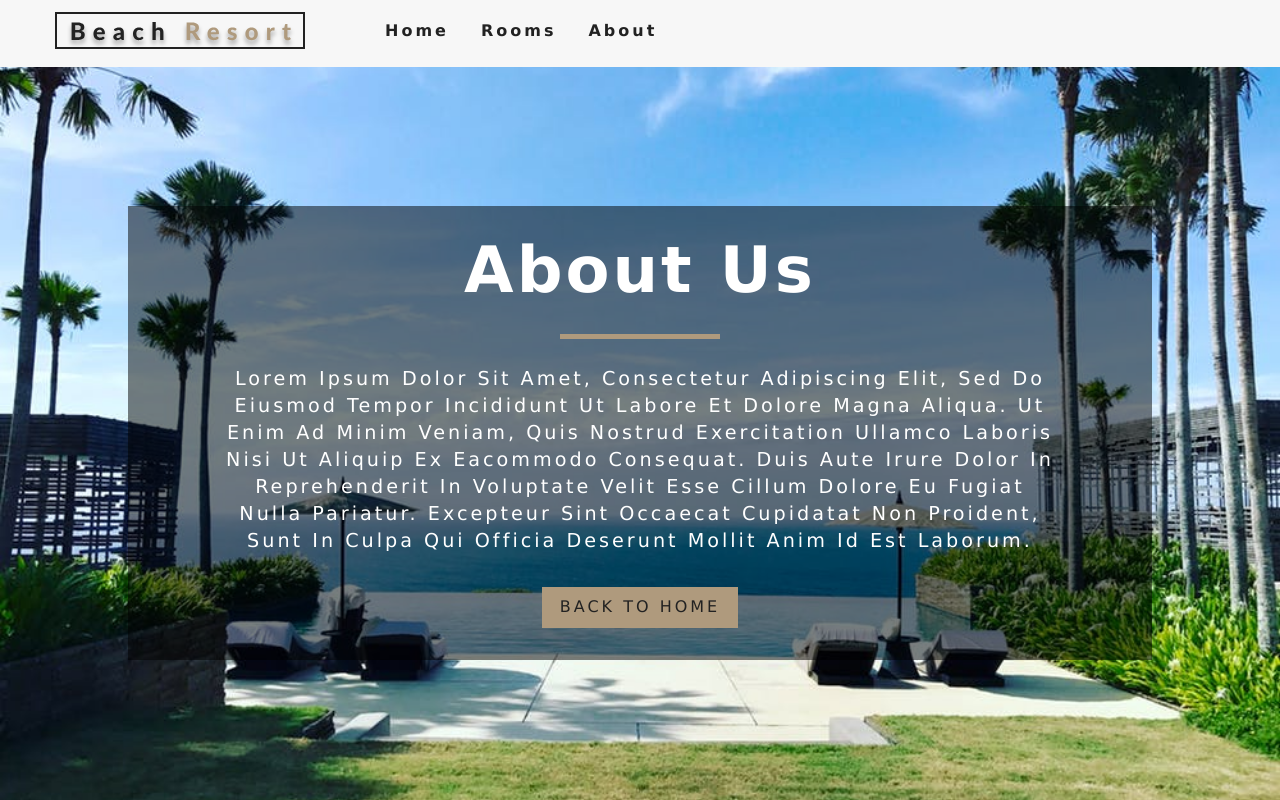
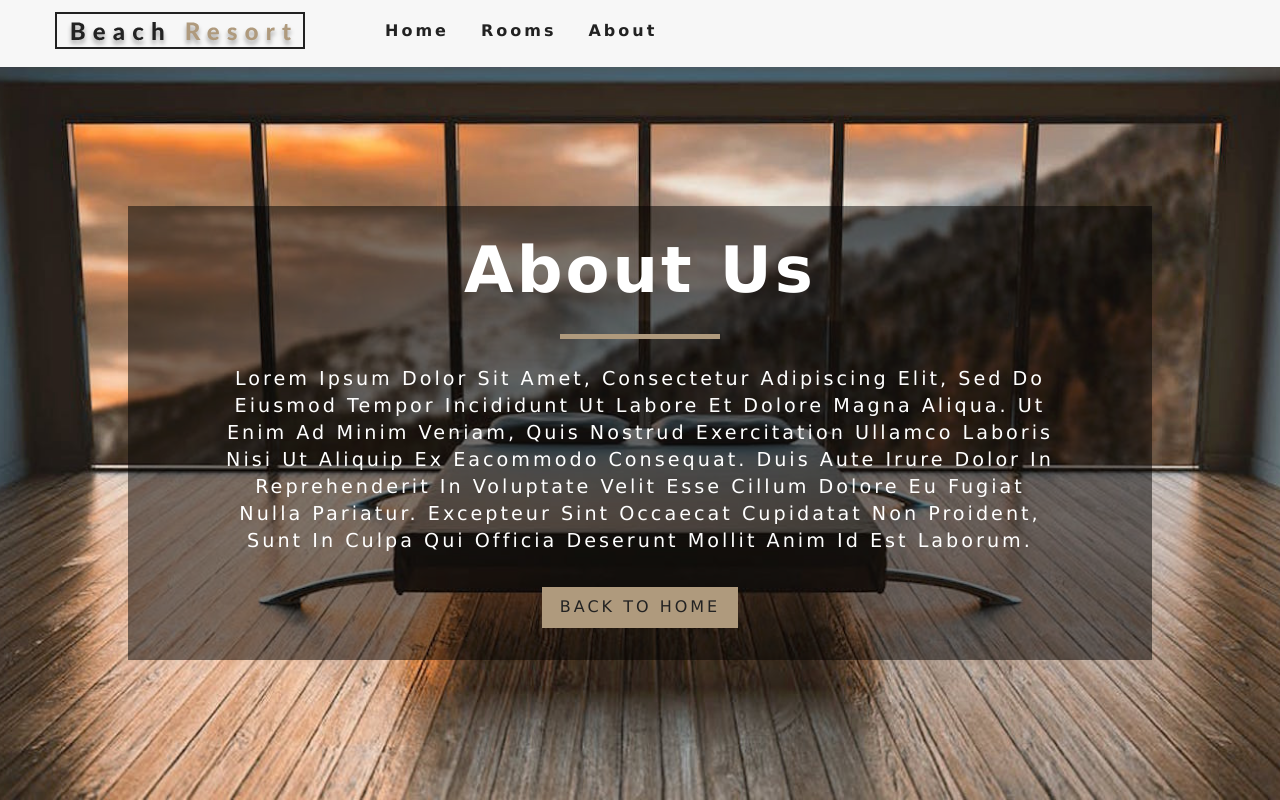
Before and after one commit to doraemonpup/react-resort, a React (Create React App) app: page /about in a window 1280 px wide. Built offline with nearby package versions, Linux system fonts and the light colour scheme.

Commit message:
change hero BG for room & about

```diff
--- a/src/App.css
+++ b/src/App.css
@@ -157,7 +157,8 @@ h6 {
 /* end of navbar */
 /* Hero */
 .defaultHero,
-.roomsHero {
+.roomsHero,
+.aboutHero {
   min-height: calc(100vh - 66px);
   background: url('./images/defaultBcg.jpeg') center/cover no-repeat;
   display: flex;
@@ -165,8 +166,11 @@ h6 {
   justify-content: center;
 }
 .roomsHero {
-  background-image: url('./images/room-2.jpeg');
+  background-image: url('./images/room-6.jpeg');
   min-height: 60vh;
+}
+.aboutHero {
+  background-image: url('./images/room-9.jpeg');
 }
 /* End of Hero */
 /* Banner */
--- a/src/pages/About.js
+++ b/src/pages/About.js
@@ -5,7 +5,7 @@ import { Link } from 'react-router-dom';
 
 const About = () => {
   return (
-    <Hero>
+    <Hero hero='aboutHero'>
       <Banner
         title='About Us'
         subtitle='Lorem ipsum dolor sit amet, consectetur adipiscing elit,
```
